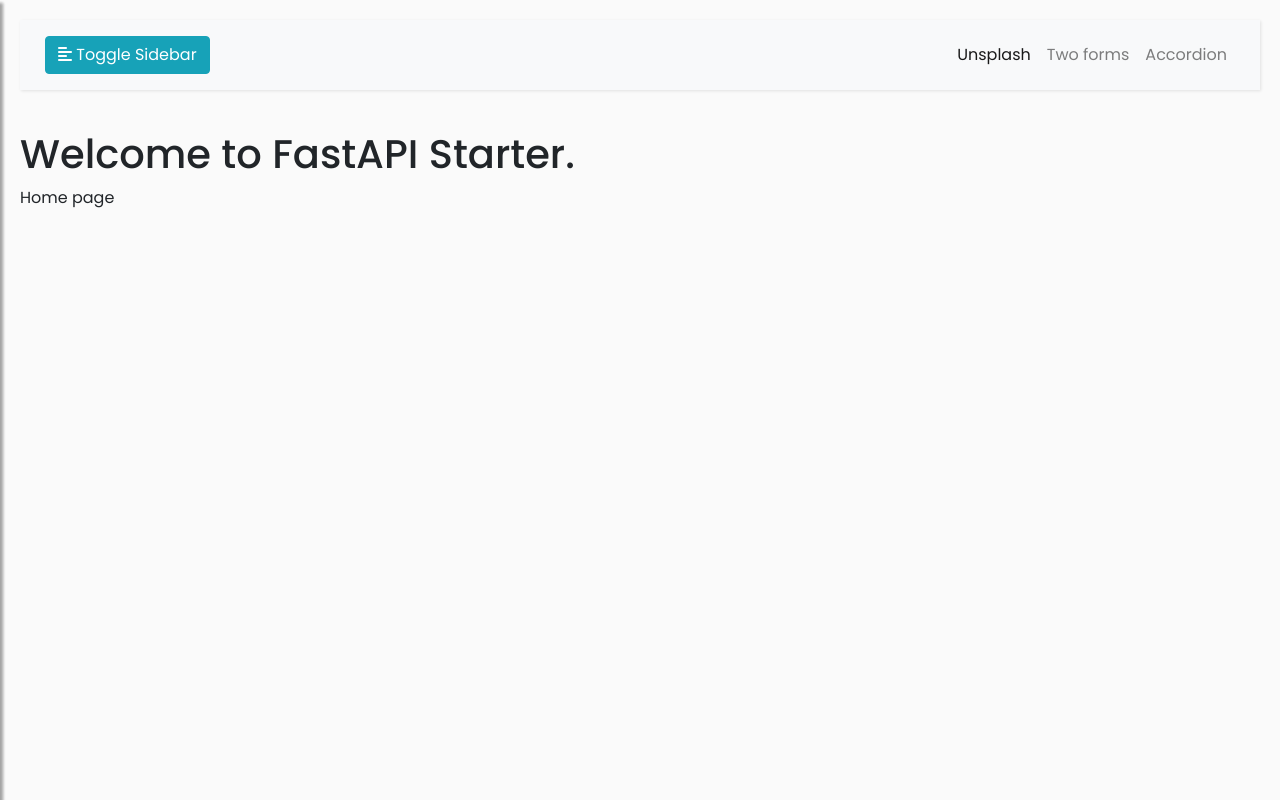
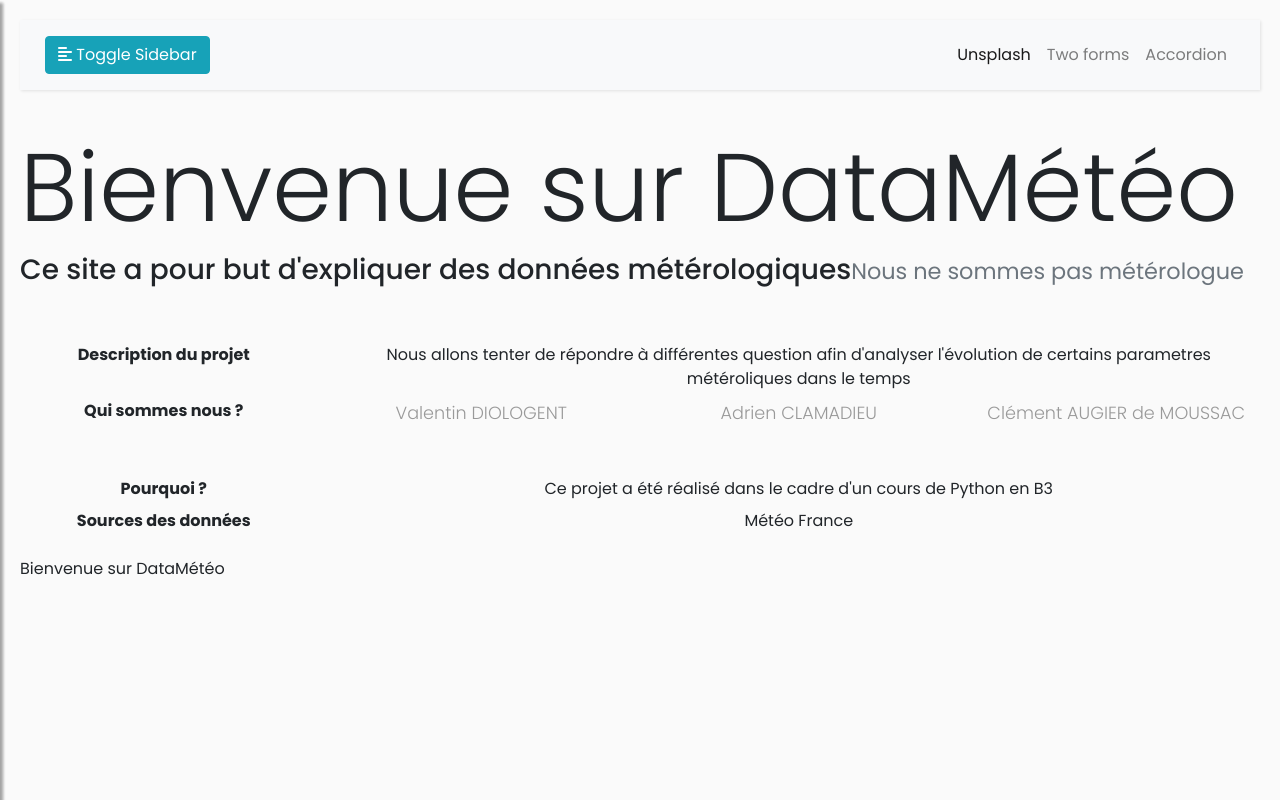
Before and after one commit to DayStayyy/PythonAvance, a FastAPI app: page / in a window 1280 px wide. Run offline with FastAPI, Linux system fonts and the light colour scheme; some libraries are stand-ins or nearby versions.

Commit message:
page home

```diff
--- a/PythonAvance/main.py
+++ b/PythonAvance/main.py
@@ -11,7 +11,7 @@ app.mount("/static", StaticFiles(directory="static"), name="static")
 @app.get("/", response_class=HTMLResponse, status_code=200)
 async def home(request: Request):
     data = {
-        "page": "Home page"
+        "page": "Bienvenue sur DataMétéo"
     }
     return templates.TemplateResponse("page.html", {"request": request, "data": data})
 
--- a/PythonAvance/templates/page.html
+++ b/PythonAvance/templates/page.html
@@ -3,6 +3,49 @@
 {% extends "base.html" %} {% block title %}FastAPI Starter{% endblock %} {%
 block head %} {{ super() }} {% endblock %} {% block page_content %} {% include
 'include/sidebar.html' %}
-<h1>Welcome to FastAPI Starter.</h1>
 
+<h1 class="display-1">{{data.page}}</h1>
+<h3>
+  Ce site a pour but d'expliquer des données métérologiques<small
+    class="text-muted"
+    >Nous ne sommes pas métérologue</small
+  >
+</h3>
+<br />
+<br />
+<style></style>
+<div>
+  <dl class="row align-middle" style="text-align: center">
+    <dt class="col-sm-3">Description du projet</dt>
+    <dd class="col-sm-9">
+      Nous allons tenter de répondre à différentes question afin d'analyser
+      l'évolution de certains parametres météroliques dans le temps
+    </dd>
+
+    <dt class="col-sm-3">Qui sommes nous ?</dt>
+    <dd class="col-sm-9">
+      <dl class="row">
+        <!-- <dt class="col-sm-4">Nested definition list</dt> -->
+        <dd class="col-sm-4"><p>Valentin DIOLOGENT</p></dd>
+        <dd class="col-sm-4"><p>Adrien CLAMADIEU</p></dd>
+        <dd class="col-sm-4"><p>Clément AUGIER de MOUSSAC</p></dd>
+      </dl>
+    </dd>
+
+    <dt class="col-sm-3">Pourquoi ?</dt>
+    <dd class="col-sm-9">
+      Ce projet a été réalisé dans le cadre d'un cours de Python en B3
+    </dd>
+
+    <dt class="col-sm-3 text-truncate">Sources des données</dt>
+    <dd class="col-sm-9">
+      <a
+        href="https://donneespubliques.meteofrance.fr/?fon
+    d=produit&id_produit=90&id_rubrique=32"
+        class="link-primary"
+        >Météo France</a
+      >
+    </dd>
+  </dl>
+</div>
 {{data.page}} {% endblock %} {% block scripts %} {{ super() }} {% endblock %}
```
Also changed, not shown: PythonAvance/templates/png.html (+37 -5 lines).
